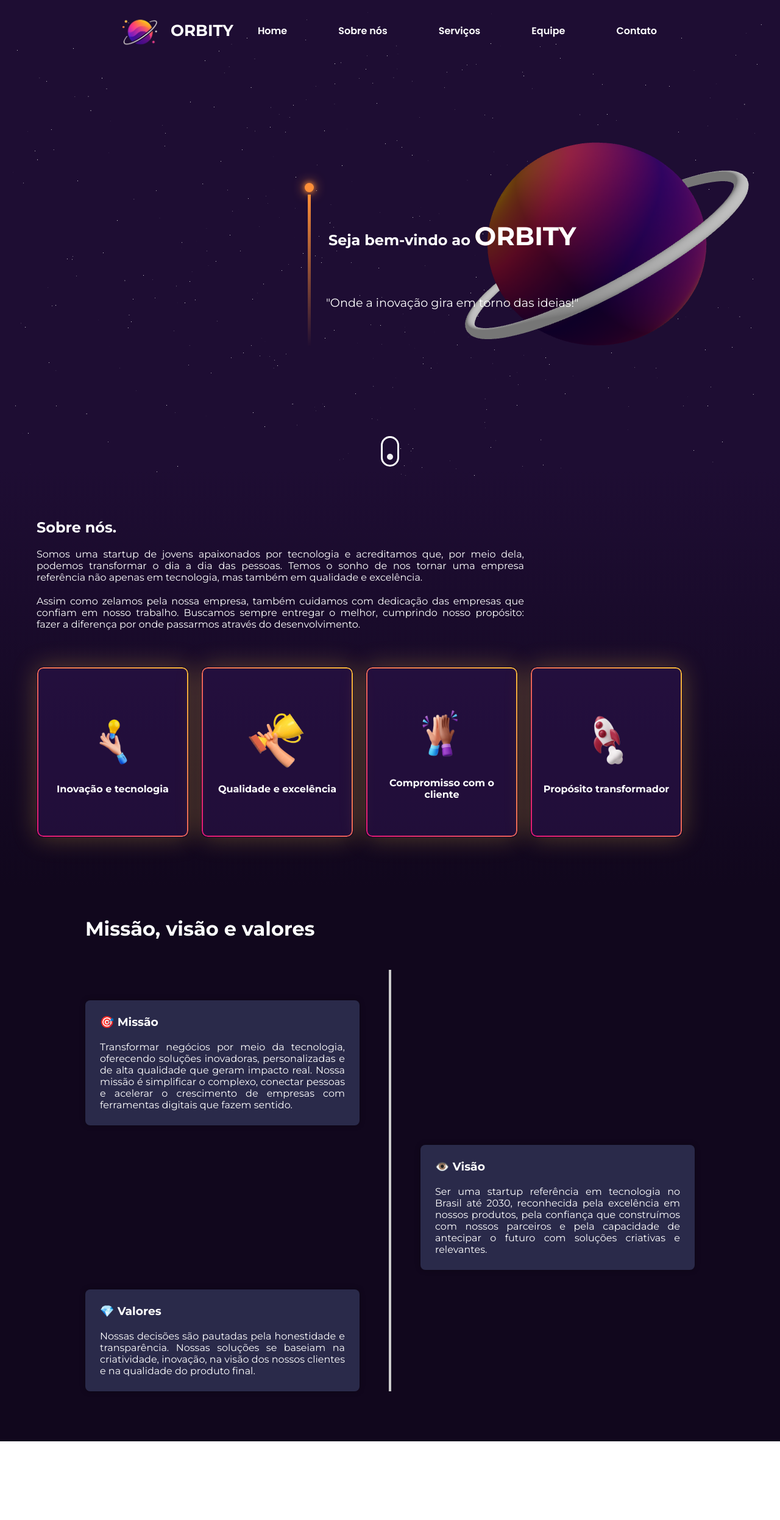
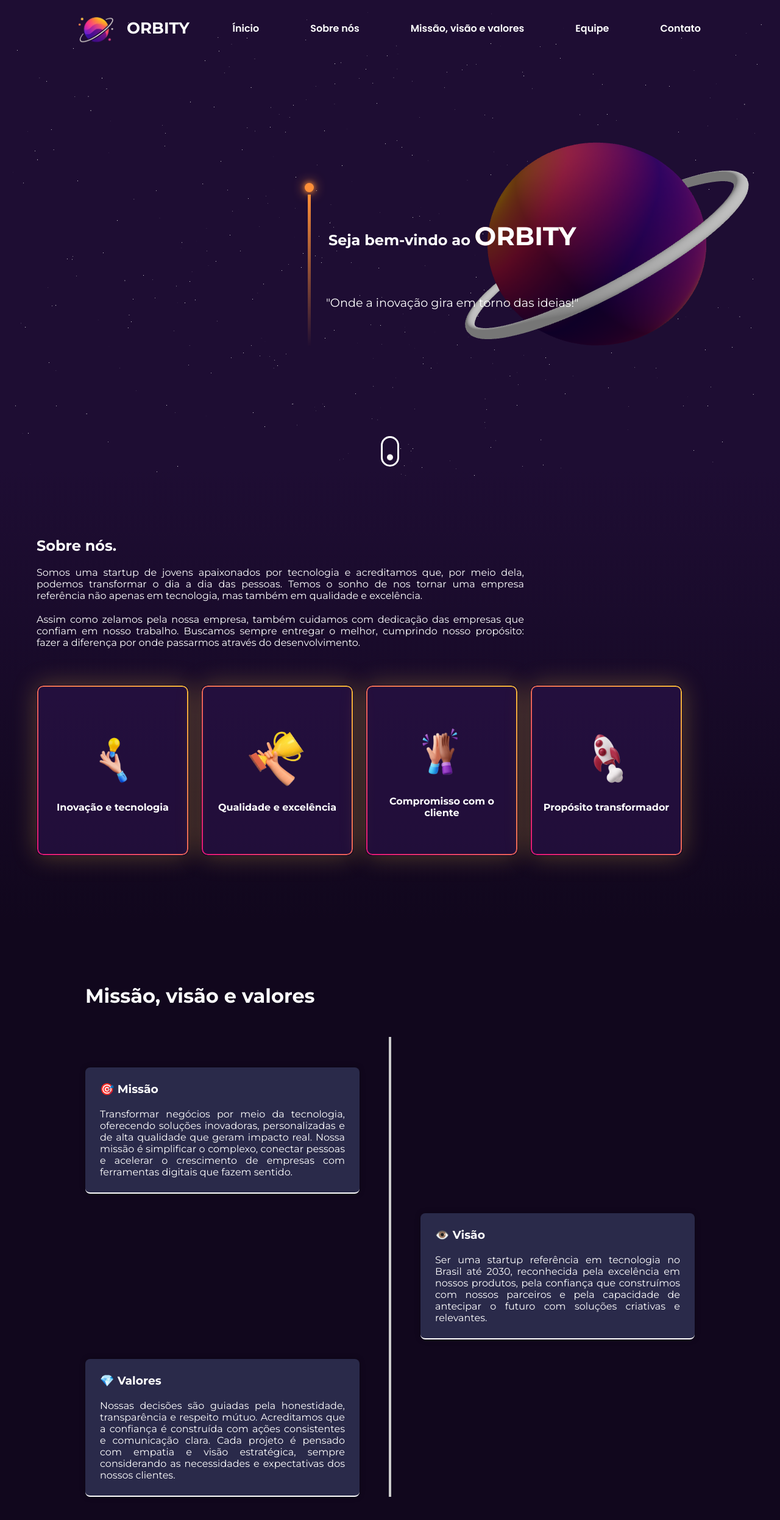
Before and after one commit to OrbityStartUp/orbity-portfolio, a React (Vite) app in the folder portfolio-orbity/: page / in a window 1280 px wide. Shown: the top 2492 px of the page at 61% size. Before the commit the page ends 2363 px from the top, so only its background shows below. Built offline with nearby package versions, Linux system fonts and the light colour scheme.

Commit message:
Fazendo algumas atualizações

```diff
--- a/portfolio-orbity/src/App.jsx
+++ b/portfolio-orbity/src/App.jsx
@@ -8,33 +8,6 @@ import { MissionVisionValues } from './Components/MissionVisionValues/MissionVis
 import './App.css';
 
 export default function App() {
-    useEffect(() => {
-      const aboutSection = document.getElementById("about");
-
-      const handleWheel = (e) => {
-          const scrollY = window.scrollY;
-          const windowHeight = window.innerHeight;
-
-          if (!aboutSection) return;
-
-          // Scroll para baixo
-          if (e.deltaY > 0 && scrollY < windowHeight / 2) {
-              aboutSection.scrollIntoView({ behavior: "smooth" });
-          }
-
-          // Scroll para cima
-          if (e.deltaY < 0 && scrollY >= windowHeight / 2) {
-              window.scrollTo({ top: 0, behavior: "smooth" });
-          }
-      };
-
-      window.addEventListener("wheel", handleWheel, { passive: true });
-
-      return () => {
-          window.removeEventListener("wheel", handleWheel);
-      };
-  }, []);
-
   return (
     <>
       <Home />
--- a/portfolio-orbity/src/Components/AboutUs/AboutUs.module.css
+++ b/portfolio-orbity/src/Components/AboutUs/AboutUs.module.css
@@ -3,9 +3,10 @@
 .aboutUs {
     background: linear-gradient(to bottom, #1e0d33, #11071d);
     height: 100%;
-    padding: 80px 0;
+    padding: 110px 0;
     font-family: var(--font-main);
     color: var(--color-white);
+    cursor: default;
 }
 
 .container {
--- a/portfolio-orbity/src/Components/Header/Header.jsx
+++ b/portfolio-orbity/src/Components/Header/Header.jsx
@@ -1,11 +1,28 @@
 import styles from './Header.module.css';
-
-// Icosns import
+import { useEffect, useState } from 'react';
 import iconOrbity from '../../assets/Icons/logo-pequena-semFundo.png';
 
 export function Header() {
+    const [isColored, setIsColored] = useState(false);
+
+    useEffect(() => {
+        const homeSection = document.querySelector('#home');
+
+        const observer = new IntersectionObserver(
+            ([entry]) => {
+                // Se a home NÃO estiver visível, aplica cor
+                setIsColored(!entry.isIntersecting);
+            },
+            { threshold: 0.3 }
+        );
+
+        if (homeSection) observer.observe(homeSection);
+
+        return () => observer.disconnect();
+    }, []);
+
     return (
-        <header>
+        <header className={`${styles.header} ${isColored ? styles.active : ''}`}>
             <div className={styles.logo}>
                 <img src={iconOrbity} alt="Logo Orbity" />
                 <h1>ORBITY</h1>
@@ -13,13 +30,13 @@ export function Header() {
 
             <nav className={styles.navbar}>
                 <ul className={styles.links}>
-                    <li><a href="#home">Home</a></li>
+                    <li><a href="#home">Ínicio</a></li>
                     <li><a href="#about">Sobre nós</a></li>
-                    <li><a href="#services">Serviços</a></li>
+                    <li><a href="#missons">Missão, visão e valores</a></li>
                     <li><a href="#team">Equipe</a></li>
                     <li><a href="#contact">Contato</a></li>
                 </ul>
             </nav>
         </header>
-    )
+    );
 }
--- a/portfolio-orbity/src/Components/Header/Header.module.css
+++ b/portfolio-orbity/src/Components/Header/Header.module.css
@@ -1,14 +1,20 @@
 @import url('../../styles/variables.css');
 
 header {
-    padding: 20px 200px;
+    position: fixed;
+    top: 0;
+    width: 100%;
+    padding: 1rem 8rem;
     display: flex;
+    justify-content: space-between;
     align-items: center;
-    justify-content: space-between;
-    background: transparent;
-    position: fixed;
-    min-width: 100%;
+    transition: background-color 0.3s ease;
+    background-color: transparent;
     z-index: 1000;
+}
+
+.header.active {
+  background-color: rgba(17, 7, 29, 1);
 }
 
 /* Estilos da Logo */
--- a/portfolio-orbity/src/Components/MissionVisionValues/MissionVisionValues.jsx
+++ b/portfolio-orbity/src/Components/MissionVisionValues/MissionVisionValues.jsx
@@ -15,7 +15,7 @@ const items = [
   },
   {
     title: 'Valores',
-    content: 'Nossas decisões são pautadas pela honestidade e transparência. Nossas soluções se baseiam na criatividade, inovação, na visão dos nossos clientes e na qualidade do produto final.',
+    content: 'Nossas decisões são guiadas pela honestidade, transparência e respeito mútuo. Acreditamos que a confiança é construída com ações consistentes e comunicação clara. Cada projeto é pensado com empatia e visão estratégica, sempre considerando as necessidades e expectativas dos nossos clientes.',
     icon: '💎',
   },
 ];
@@ -38,7 +38,7 @@ export function MissionVisionValues() {
   }, []);
 
   return (
-    <div className={styles.container}>
+    <section id='missons' className={styles.container}>
       <h2>Missão, visão e valores</h2>
       <div className={styles.timeline}>
         {items.map((item, index) => (
@@ -54,6 +54,6 @@ export function MissionVisionValues() {
           </div>
         ))}
       </div>
-    </div>
+    </section>
   );
 }
--- a/portfolio-orbity/src/Components/MissionVisionValues/MissionVisionValues.module.css
+++ b/portfolio-orbity/src/Components/MissionVisionValues/MissionVisionValues.module.css
@@ -4,7 +4,7 @@
     background-color: #11071d;
     color: var(--color-white);
     font-family: var(--font-main);
-    padding: 50px 20px;
+    padding: 100px 20px;
 
     & h2 {
         max-width: 1000px;
@@ -12,6 +12,7 @@
         text-align: left;
         font-size: 2rem;
         margin-bottom: 3rem;
+        cursor: default;
     }
 }
 
@@ -58,4 +59,6 @@
     border-radius: 8px;
     box-shadow: 0 0 10px rgba(0,0,0,0.3);
     text-align: justify;
+    border-bottom: 2px solid var(--color-white);
+    cursor: default;
 }
```
